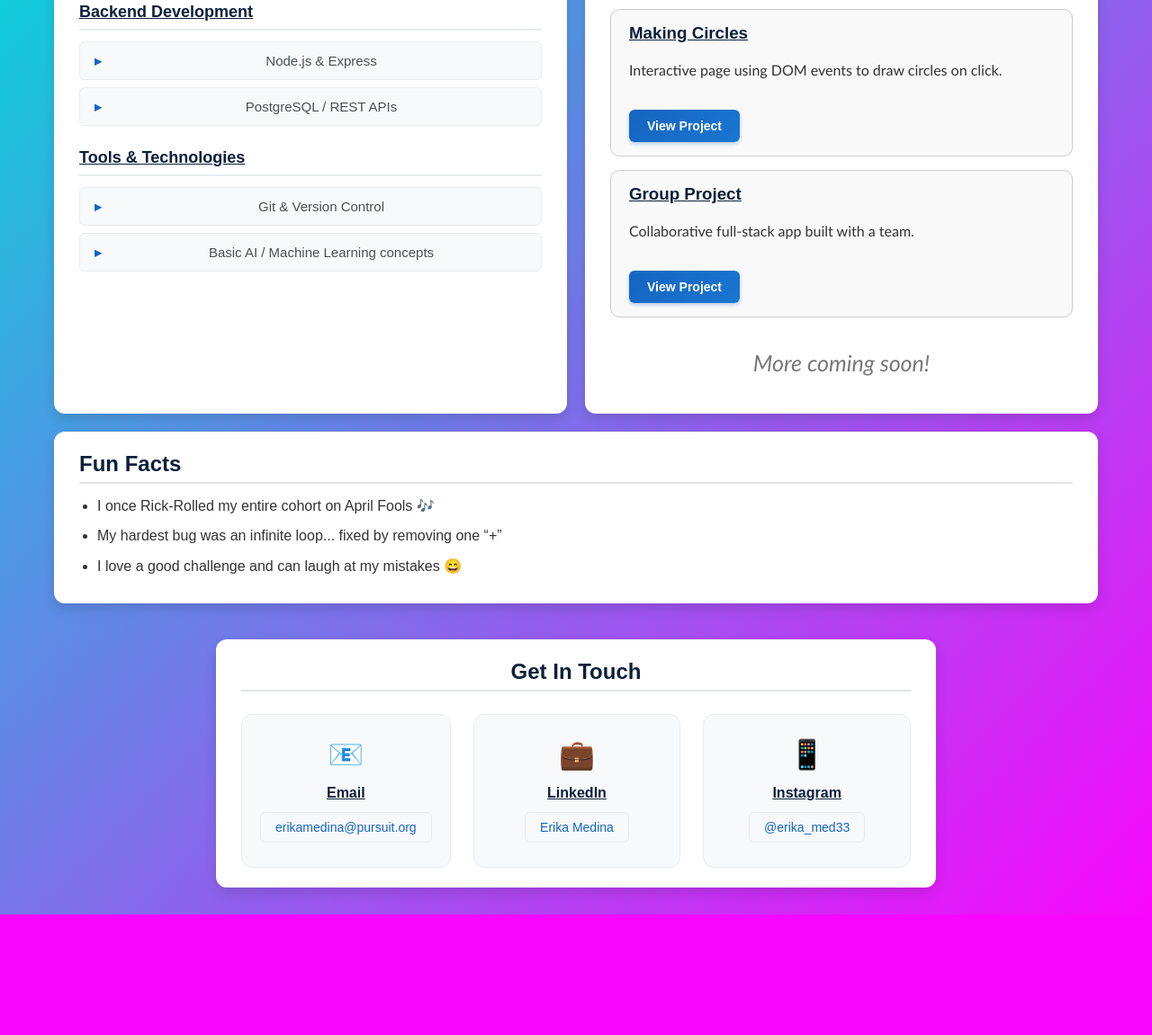
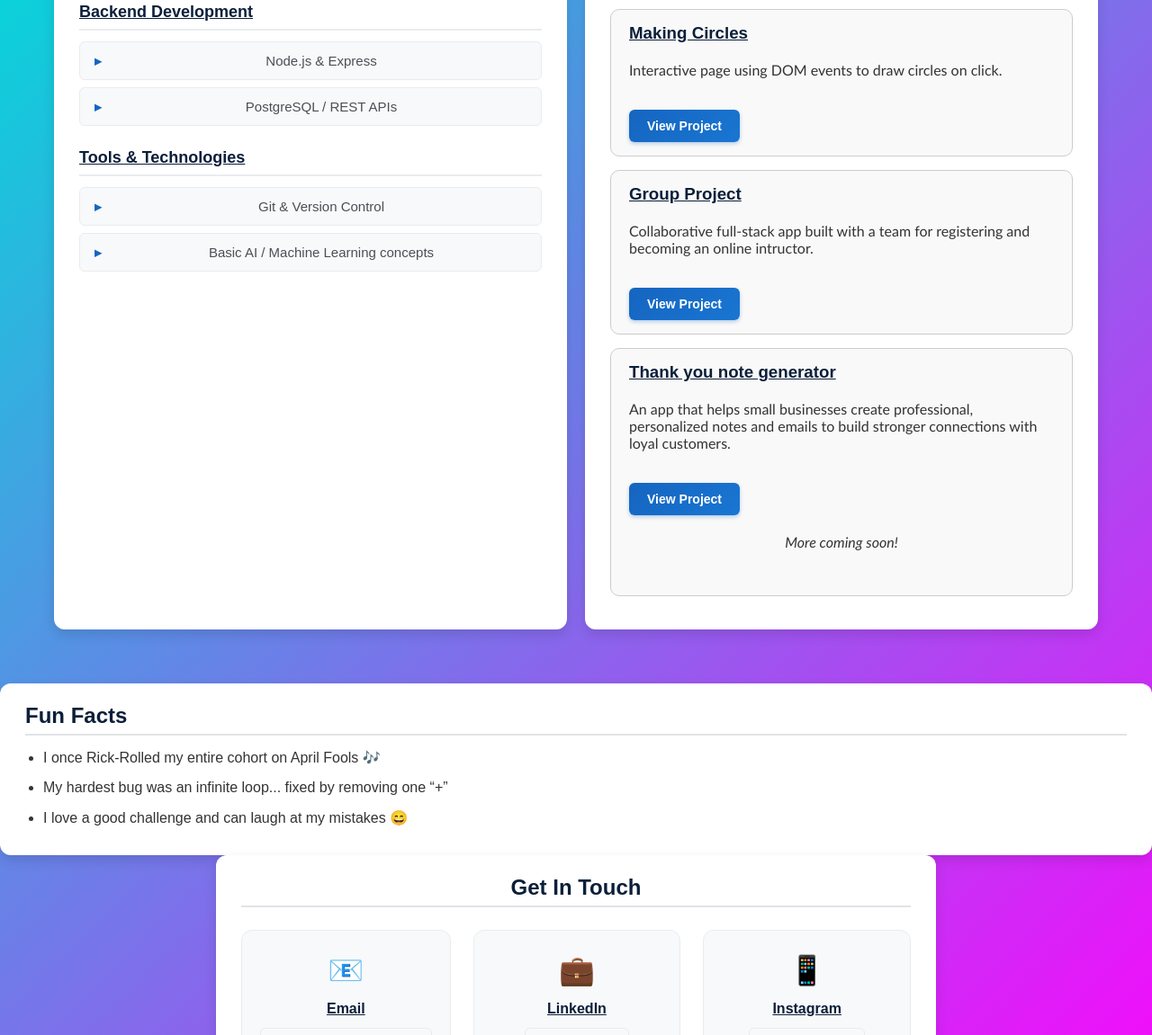
Before and after one commit to Erimed33/Erika-profile, a plain HTML site: page index.html in a window 1280 px wide. Shown: the part 964-2115 px from the top of the page at 90% size. Before the commit the page ends 1981 px from the top, so only its background shows below. Drawn offline with Linux system fonts and the light colour scheme.

Commit message:
Update index.html
new project added

```diff
--- a/index.html
+++ b/index.html
@@ -84,11 +84,17 @@
 
     <div class="project-card">
       <h3>Group Project</h3>
-      <p>Collaborative full-stack app built with a team.</p>
+      <p>Collaborative full-stack app built with a team for registering and becoming an online intructor.</p>
       <a href="https://intel-loom.netlify.app/login" target="_blank">View Project</a>
     </div>
-    <p class="more-coming">More coming soon!</p>
+
+    <div class="project-card">
+      <h3>Thank you note generator</h3>
+      <p>An app that helps small businesses create professional, personalized notes and emails to build stronger connections with loyal customers.</p>
+      <a href="erikathankyounotes.netlify.app" target="_blank">View Project</a>
+      <p class="more-coming">More coming soon!</p>
   </section>
+        </div>
 
   <!-- Fun Facts -->
   <section id="funfacts" class="container funfacts-container">
```
